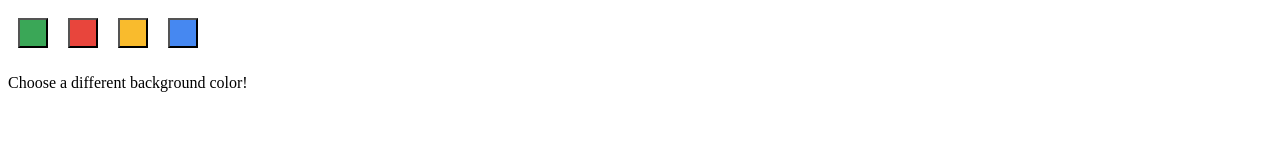
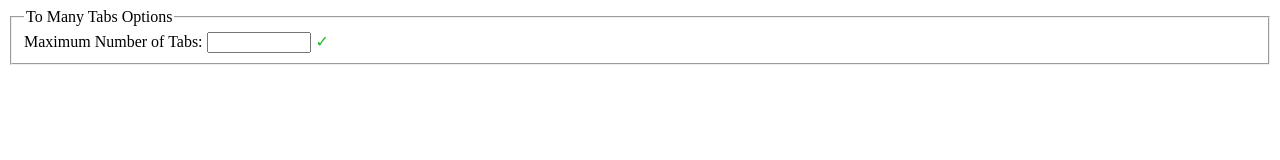
Before and after one commit to ff6347/too-many-tabs, a browser extension: page src/options.html in a window 1280 px wide. Drawn offline with Linux system fonts and the light colour scheme.

Commit message:
feat(options): added options to set numbr of tabs

```diff
--- a/package.json
+++ b/package.json
@@ -4,12 +4,14 @@
   "description": "",
   "main": "popup.js",
   "scripts": {
-    "test": "echo \"Error: no test specified\" && exit 1"
+    "test": "echo \"Error: no test specified\" && exit 1",
+    "icons":"node ./bin/icon.js"
   },
   "keywords": [],
   "author": "",
   "license": "ISC",
   "devDependencies": {
+    "chrome-manifest-iconify": "^3.0.7",
     "cz-conventional-changelog": "^2.1.0",
     "eslint": "^5.1.0",
     "eslint-config-unobtrusive": "^1.2.2"
--- a/src/options.html
+++ b/src/options.html
@@ -1,20 +1,40 @@
 <!DOCTYPE html>
-<html>
+<html lang="en">
   <head>
+      <meta charset="utf-8">
+      <meta name="viewport" content="width=device-width, initial-scale=1, shrink-to-fit=no">
+      <!--
+        The above 2 meta tags *must* come first in the <head>
+        to consistently ensure proper document rendering.
+        Any other head element should come *after* these tags.
+       -->
+      <title>To Many Tabs Options</title>
     <style>
-      button {
-        height: 30px;
-        width: 30px;
-        outline: none;
-        margin: 10px;
-      }
+      input:invalid + span:after {
+    content: '✖';
+    color: #f00;
+    padding-left: 5px;
+}
+
+input:valid + span:after {
+    content: '✓';
+    color: #26b72b;
+    padding-left: 5px;
+}
+
     </style>
   </head>
   <body>
-    <div id="buttonDiv">
-    </div>
-    <div>
-      <p>Choose a different background color!</p>
+    <div class="wrappppper">
+      <form action="">
+        <fieldset>
+          <legend>To Many Tabs Options</legend>
+          <div>
+            <label for="maxtabs">Maximum Number of Tabs:</label>
+            <input id="max-value" type="number" step="1" min="1" max="99999999" /><span class="validity"></span>
+          </div>
+        </fieldset>
+      </form>
     </div>
   </body>
   <script src="options.js"></script>
--- a/src/options.js
+++ b/src/options.js
@@ -1,16 +1,24 @@
-let page = document.getElementById('buttonDiv');
-const kButtonColors = ['#3aa757', '#e8453c', '#f9bb2d', '#4688f1'];
-function constructOptions(kButtonColors) {
-  for (let item of kButtonColors) {
-    let button = document.createElement('button');
-    button.style.backgroundColor = item;
-    button.addEventListener('click', function() {
-      console.log('click');
-      // chrome.storage.sync.set({color: item}, function() {
-      //   console.log('color is ' + item);
-      // })
-    });
-    page.appendChild(button);
-  }
+document.addEventListener('DOMContentLoaded',function() {
+  const input = document.querySelector('#max-value');
+  chrome.storage.sync.get('tmtabs', function(data) {
+    console.log(data);
+    input.value = data.tmtabs;
+  });
+
+
+  input.onkeydown = function(event){
+    console.log(event);
+    if (event.keyCode == 13){
+      set();
+    }
+  };
+  input.onchange = set;
+});
+
+function set(){
+  chrome.storage.sync.set({
+    tmtabs: document.querySelector('#max-value').value
+  }, function() {
+    console.log(`The default tmtabs value is ${document.querySelector('#max-value').value}`);
+  });
 }
-constructOptions(kButtonColors);
```
Also changed, not shown: bin/icon.js (added, +13 -0 lines), src/background.js (+32 -28 lines), src/popup.js (+3 -8 lines), .eslintrc.js, 2 other files.
